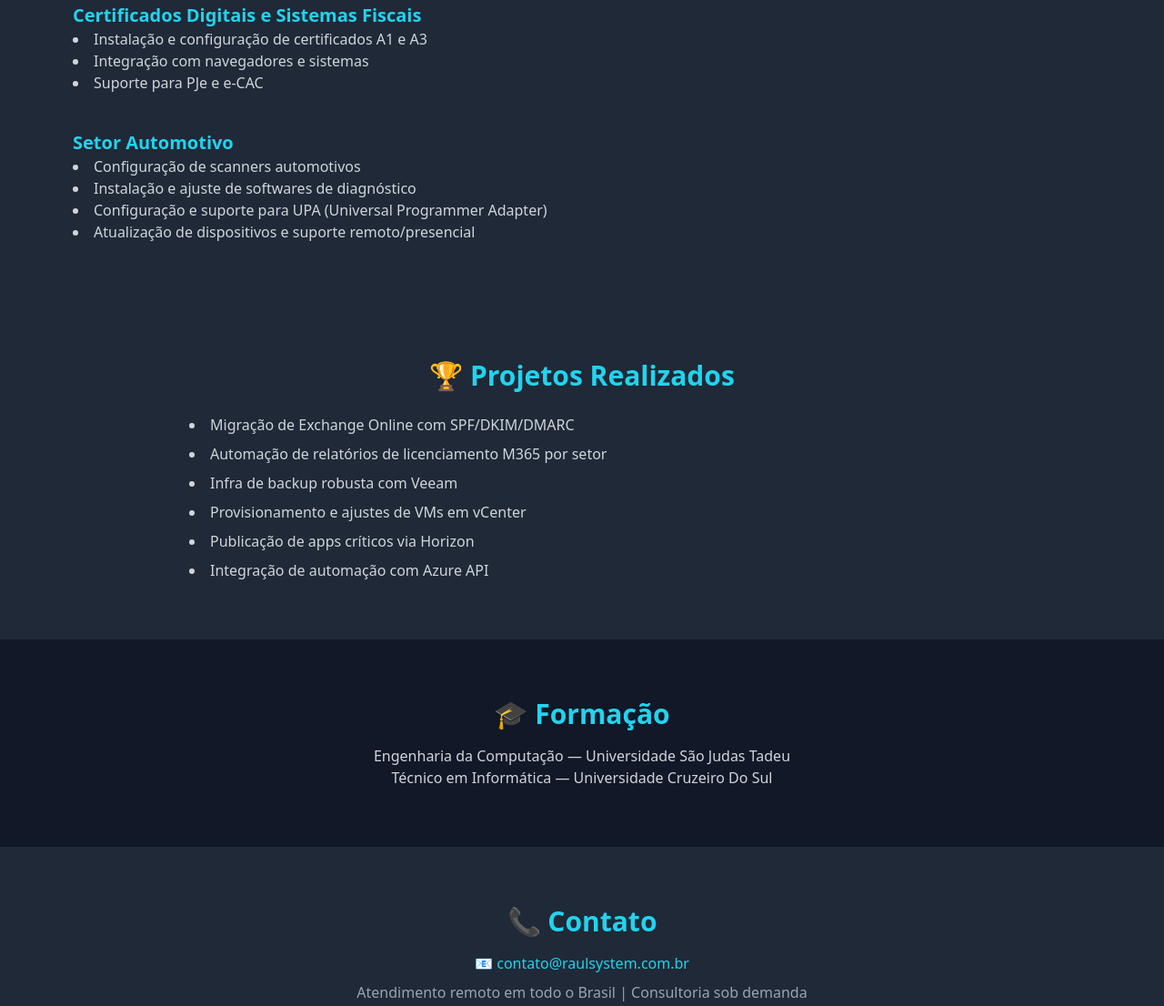
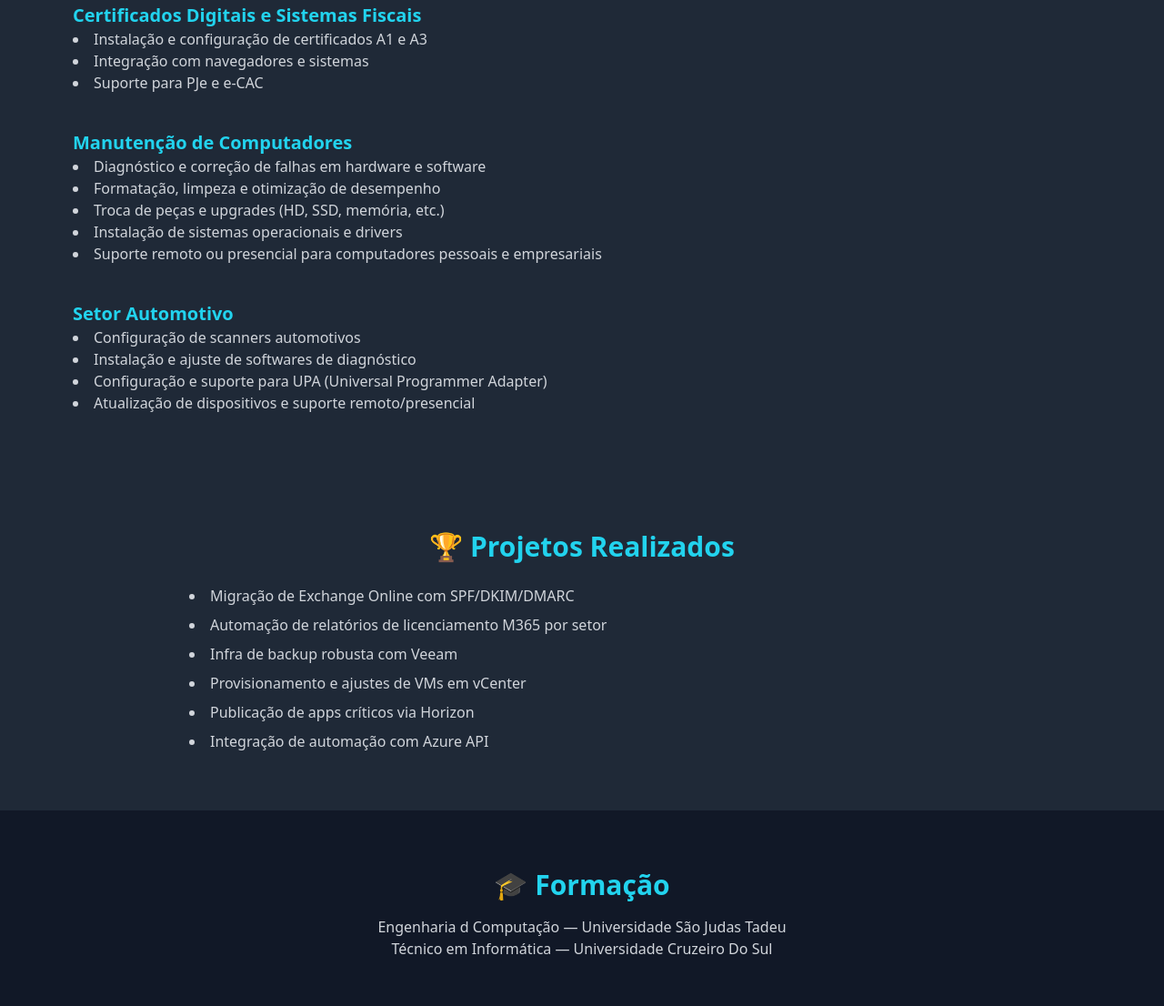
Before and after one commit to RaulSilva21/raulsystem.github.io, a plain HTML site: page index.html in a window 1280 px wide. Shown: the part 1795-2901 px from the top of the page at 91% size. Drawn offline with nearby package versions, Linux system fonts and the light colour scheme; no server answers.

Commit message:
Correção  indexação google.

```diff
--- a/index.html
+++ b/index.html
@@ -3,7 +3,9 @@
   <head>
     <meta charset="UTF-8" />
     <meta name="viewport" content="width=device-width, initial-scale=1.0" />
-    <title>Raul Silva Pereira — Portfólio Profissional</title>
+    <title>Raul Silva Pereira – Engenheiro da Computação | Consultoria de TI, Infraestrutura, Automação, Segurança, Office 365,Suporte Corporativo e Manutenção de Computadores </title>
+  <meta name="description" content="Raul Silva Pereira – Engenheiro de Computação oferece consultoria em TI, infraestrutura, automação, segurança da informação, continuidade de negócios, implantação de Office 365, AD, backup (Veeam), VDI, servidores Linux/Windows e suporte corporativo especializado.">
+  <meta name="keywords" content="Raul Silva Pereira, engenheiro de computação, consultoria de ti, infraestrutura de redes, automação, segurança da informação, continuidade de negócios, office 365, exchange online, active directory, linux server, vmware, veeam backup, vdi, certificados digitais, suporte remoto, manutenção de computadores">
 
     <!-- Tailwind CSS CDN -->
     <script src="https://cdn.tailwindcss.com"></script>
@@ -19,8 +21,6 @@
         scroll-behavior: smooth;
       }
     </style>
-
-
 
   <!-- Analytics -->
   <script async src="https://www.googletagmanager.com/gtag/js?id=G-XW4BT1XH13"></script>
@@ -148,6 +148,19 @@
             </ul>
           </div>
 
+         <div>
+            <h4 class="text-xl font-bold text-cyan-400">Manutenção de Computadores</h4>
+            <ul class="list-disc list-inside text-gray-300">
+              <li>Diagnóstico e correção de falhas em hardware e software</li>
+              <li>Formatação, limpeza e otimização de desempenho</li>
+              <li>Troca de peças e upgrades (HD, SSD, memória, etc.)</li>
+              <li>Instalação de sistemas operacionais e drivers</li>
+              <li>Suporte remoto ou presencial para computadores pessoais e empresariais</li>
+            </ul>
+          </div>
+
+
+
           <div>
             <h4 class="text-xl font-bold text-cyan-400">Setor Automotivo</h4>
             <ul class="list-disc list-inside text-gray-300">
@@ -180,7 +193,7 @@
     <section id="formacao" class="py-16 bg-gray-900" data-aos="fade-up">
       <div class="max-w-4xl mx-auto px-4 text-center">
         <h3 class="text-3xl font-semibold text-cyan-400 mb-4">🎓 Formação</h3>
-        <p class="text-gray-300">Engenharia da Computação — Universidade São Judas Tadeu</p>
+        <p class="text-gray-300">Engenharia d Computação — Universidade São Judas Tadeu</p>
         <p class="text-gray-300">Técnico em Informática  — Universidade Cruzeiro Do Sul</p>
       </div>
     </section>
```
